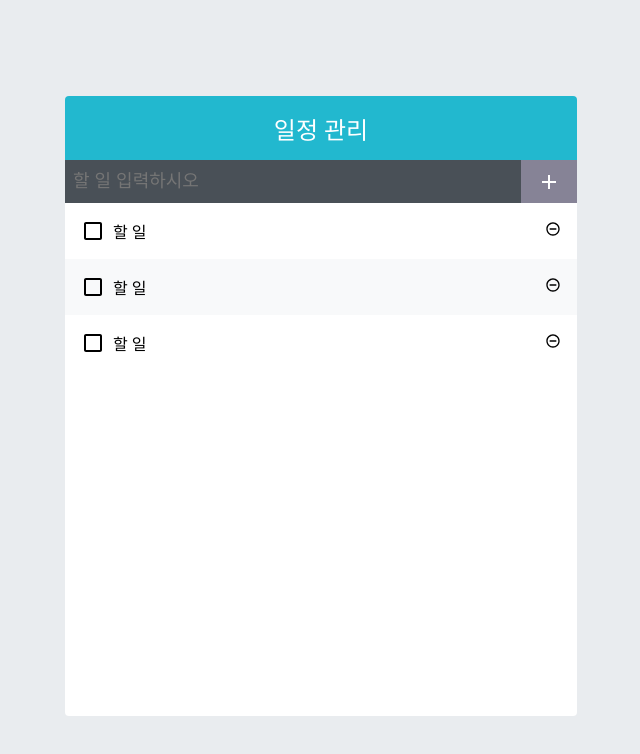
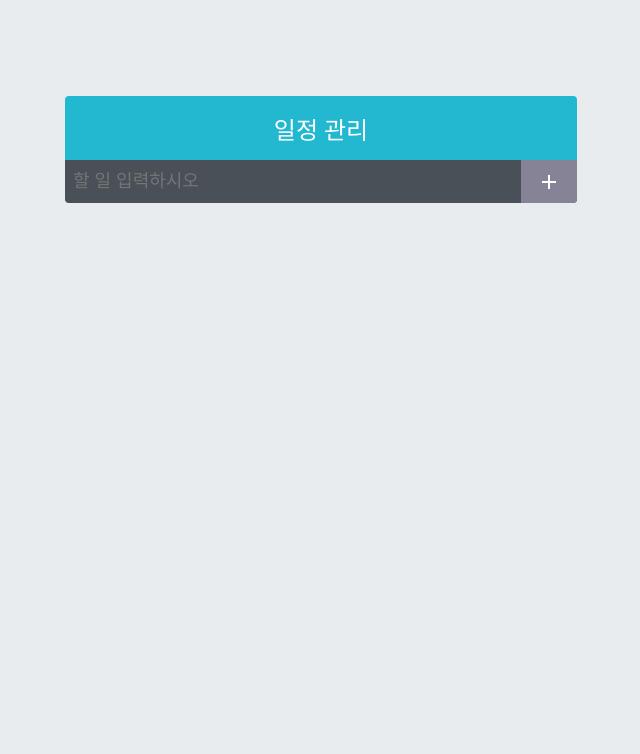
Before and after one commit to momomingzhi/TodoTemplate, a React (Create React App) app: page / in a window 1280 px wide. Shown: the top 754 px of the page, without its empty margins (319-959 px from the left). Built offline with nearby package versions, Linux system fonts and the light colour scheme.

Commit message:
할일 리스트 추가

```diff
--- a/src/App.js
+++ b/src/App.js
@@ -1,13 +1,28 @@
-import React from 'react';
+import React, { useState } from 'react';
 import logo from './logo.svg';
 import './App.css';
 import TodoTemplate from './components/TodoTemplate'
 import TodoInsert from './components/TodoInsert'
-import TodoList from './components/TodoLists'
 const App = ()=>{
+  const [todos,setTodos]=useState([
+    {
+      id:1,
+      text:'리액트의 기초 알아보기',
+      checked:true,
+    },
+    {
+      id:2,
+      text:'컴포넌트 스타일링 해보기',
+      checked:true,
+    },
+    {
+      id:3,
+      text:'일정 관리 앱 만들어 보기',
+      checked:false,
+    },
+  ]);
   return( <TodoTemplate>
             <TodoInsert />
-            <TodoList />
           </TodoTemplate>
   );
 };
--- a/src/components/TodoListItem.js
+++ b/src/components/TodoListItem.js
@@ -5,15 +5,17 @@ import{
     MdRemoveCircleOutline,
 } from 'react-icons/md';
 import './TodoListItem.scss'
+import cn from 'classnames';
 
-const TodoListItem=()=>{
+const TodoListItem=({todo})=>{
+    const {text,checked}=todo;
     return(
         <div className="TodoListItem">
-            <div className='checkbox'>
-                <MdCheckBoxOutlineBlank />
-                <div className='text'>할 일</div>
+            <div className={cn('checkbox',{checked})}>
+                {checked?<MdCheckBox />:<MdCheckBoxOutlineBlank />}
+                <div className='text'>{text}</div>
             </div>
-            <div className='remove'>
+            <div className="remove">
                 <MdRemoveCircleOutline />
             </div>
         </div>
--- a/src/components/TodoLists.js
+++ b/src/components/TodoLists.js
@@ -2,12 +2,12 @@ import React from 'react';
 import TodoListItem from './TodoListItem';
 import './TodoList.scss';
 
-const TodoLists=()=>{
+const TodoLists=({todos})=>{
     return(
         <div className='TodoList'>
-            <TodoListItem />
-            <TodoListItem />
-            <TodoListItem />
+            {todos.map(todo=>(
+                <TodoListItem todo={todo} key={todo.id} />
+            ))}
         </div>
     );
 };
```
